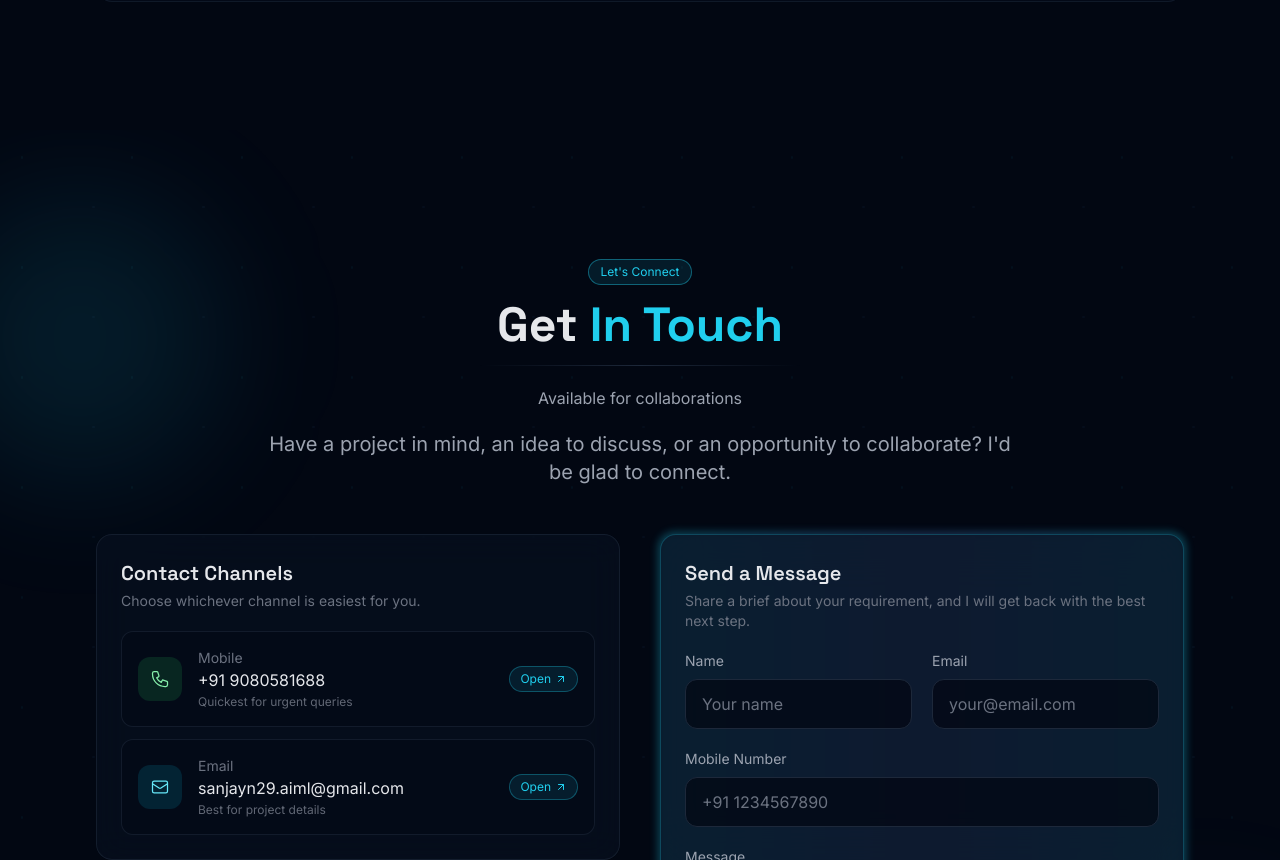
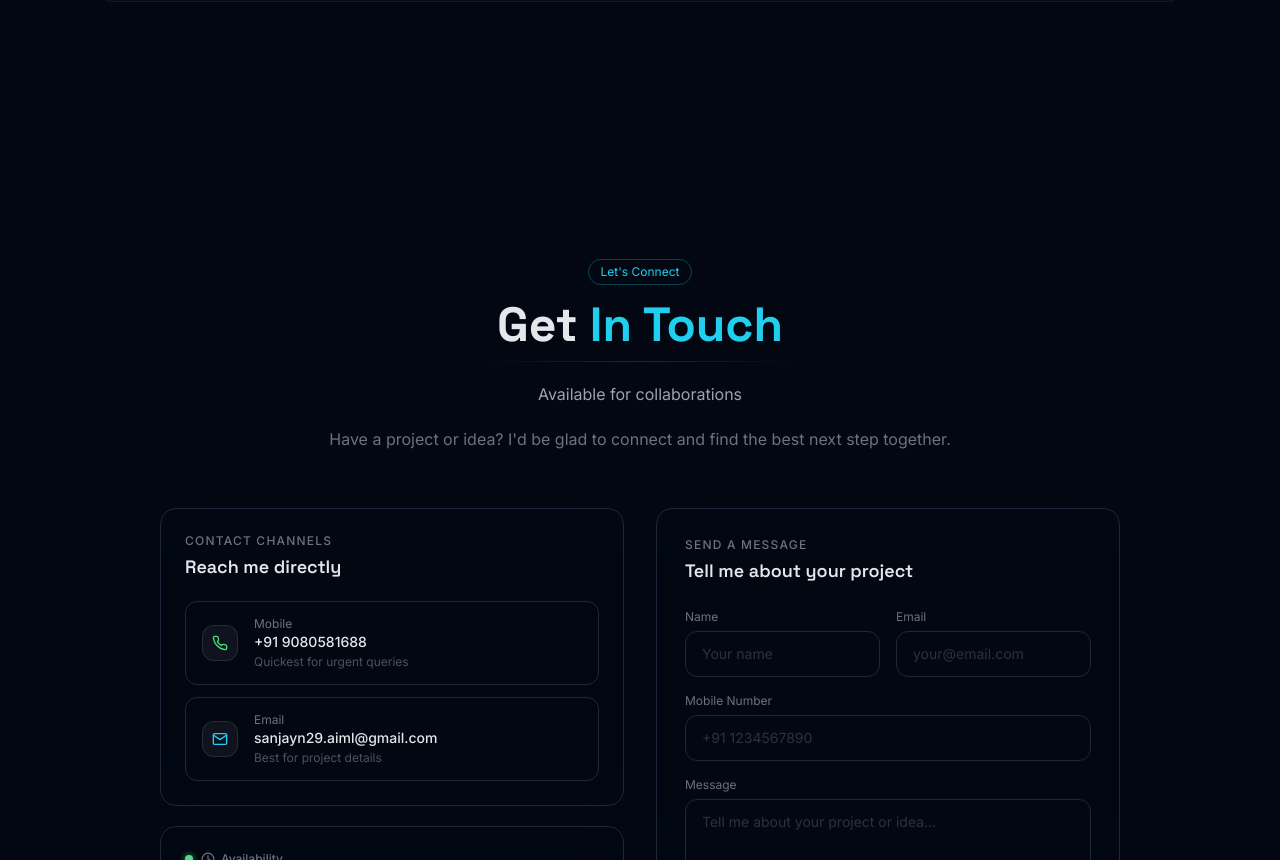
Before and after one commit to sanjayn29/Sanjay-N-Portfolio, a React (Vite) app: page / in a window 1280 px wide. Shown: the part 11140-12000 px from the top of the page. Built offline with nearby package versions, Linux system fonts and the light colour scheme.

Commit message:
updating the contact

```diff
--- a/src/components/sanjayn/contact.jsx
+++ b/src/components/sanjayn/contact.jsx
@@ -1,6 +1,6 @@
 import { useEffect, useRef, useState } from 'react';
 import { Helmet } from 'react-helmet-async';
-import { FiArrowUpRight, FiClock, FiSend } from 'react-icons/fi';
+import { FiArrowUpRight, FiClock, FiMail, FiPhone, FiSend } from 'react-icons/fi';
 import emailjs from '@emailjs/browser';
 
 const statusMessages = [
@@ -16,7 +16,7 @@ const Contact = () => {
   const [formData, setFormData] = useState({
     name: '',
     email: '',
-    subject: '', // This will be used for mobile number
+    subject: '',
     message: '',
   });
   const [isSubmitting, setIsSubmitting] = useState(false);
@@ -25,17 +25,11 @@ const Contact = () => {
   useEffect(() => {
     const observer = new IntersectionObserver(
       ([entry]) => {
-        if (entry.isIntersecting) {
-          setIsVisible(true);
-        }
+        if (entry.isIntersecting) setIsVisible(true);
       },
-      { threshold: 0.2 }
+      { threshold: 0.15 }
     );
-
-    if (sectionRef.current) {
-      observer.observe(sectionRef.current);
-    }
-
+    if (sectionRef.current) observer.observe(sectionRef.current);
     return () => observer.disconnect();
   }, []);
 
@@ -43,7 +37,6 @@ const Contact = () => {
     const timer = window.setInterval(() => {
       setStatusIndex((prev) => (prev + 1) % statusMessages.length);
     }, 2600);
-
     return () => window.clearInterval(timer);
   }, []);
 
@@ -54,12 +47,10 @@ const Contact = () => {
 
   const openContactAction = (action) => {
     if (!action) return;
-
     if (action.startsWith('http')) {
       window.open(action, '_blank', 'noopener,noreferrer');
       return;
     }
-
     window.location.href = action;
   };
 
@@ -68,42 +59,34 @@ const Contact = () => {
     setIsSubmitting(true);
     setSubmitStatus(null);
 
-    // Updated Public Key
     const publicKey = 'sa9hJIDwFVtiMk2kq';
-
-    // Updated Template IDs
-    const adminTemplateId = 'template_fcp2ud1'; // Admin notification template
-    const userTemplateId = 'template_p5e7nxa'; // User confirmation template
-
-    // Updated Service ID
+    const adminTemplateId = 'template_fcp2ud1';
+    const userTemplateId = 'template_p5e7nxa';
     const serviceId = 'service_07qwlir';
 
     try {
-      // Send notification to admin (sanjayn29.aiml@gmail.com)
       await emailjs.send(
         serviceId,
         adminTemplateId,
         {
           name: formData.name,
           email: formData.email,
-          mobile: formData.subject, // Using 'subject' field as mobile
+          mobile: formData.subject,
           message: formData.message,
-          from_email: 'sanjayn29.aiml@gmail.com', // Admin email as sender
-          time: new Date().toLocaleString('en-US', { timeZone: 'Asia/Kolkata' }), // Dynamic timestamp for admin template
+          from_email: 'sanjayn29.aiml@gmail.com',
+          time: new Date().toLocaleString('en-US', { timeZone: 'Asia/Kolkata' }),
         },
         publicKey
       );
-
-      // Send confirmation to user
       await emailjs.send(
-        serviceId, // Same service ID
+        serviceId,
         userTemplateId,
         {
           name: formData.name,
           email: formData.email,
           mobile: formData.subject,
           message: formData.message,
-          from_email: 'sanjayn29.aiml@gmail.com', // Admin email as sender
+          from_email: 'sanjayn29.aiml@gmail.com',
         },
         publicKey
       );
@@ -112,9 +95,7 @@ const Contact = () => {
       setFormData({ name: '', email: '', subject: '', message: '' });
       setTimeout(() => setSubmitStatus(null), 5000);
     } catch (error) {
-      console.error('Full EmailJS Error:', error);
-      console.error('Status:', error.status);
-      console.error('Text:', error.text);
+      console.error('EmailJS Error:', error);
       setSubmitStatus('error');
     } finally {
       setIsSubmitting(false);
@@ -122,32 +103,29 @@ const Contact = () => {
   };
 
   const contactInfo = [
-
     {
       label: 'Mobile',
       value: '+91 9080581688',
       hint: 'Quickest for urgent queries',
       action: 'tel:+919080581688',
-      iconBg: 'bg-green-500/15 text-green-300',
-      icon: (
-        <svg className="h-5 w-5" fill="none" stroke="currentColor" viewBox="0 0 24 24">
-          <path strokeLinecap="round" strokeLinejoin="round" strokeWidth={1.5} d="M3 5a2 2 0 012-2h3.28a1 1 0 01.948.684l1.498 4.493a1 1 0 01-.502 1.21l-2.257 1.13a11.042 11.042 0 005.516 5.516l1.13-2.257a1 1 0 011.21-.502l4.493 1.498a1 1 0 01.684.949V19a2 2 0 01-2 2h-1C9.716 21 3 14.284 3 6V5z" />
-        </svg>
-      ),
+      icon: <FiPhone className="h-4 w-4" />,
+      color: 'text-green-400',
+      border: 'hover:border-green-400/40',
     },
     {
       label: 'Email',
       value: 'sanjayn29.aiml@gmail.com',
       hint: 'Best for project details',
       action: 'mailto:sanjayn29.aiml@gmail.com',
-      iconBg: 'bg-cyan-500/15 text-cyan-300',
-      icon: (
-        <svg className="h-5 w-5" fill="none" stroke="currentColor" viewBox="0 0 24 24">
-          <path strokeLinecap="round" strokeLinejoin="round" strokeWidth={1.5} d="M3 8l7.89 5.26a2 2 0 002.22 0L21 8M5 19h14a2 2 0 002-2V7a2 2 0 00-2-2H5a2 2 0 00-2 2v10a2 2 0 002 2z" />
-        </svg>
-      ),
+      icon: <FiMail className="h-4 w-4" />,
+      color: 'text-glow-cyan',
+      border: 'hover:border-glow-cyan/40',
     },
   ];
+
+  /* shared glass card classes */
+  const glass =
+    'rounded-2xl border border-white/8 bg-white/4 backdrop-blur-xl';
 
   return (
     <>
@@ -158,112 +136,128 @@ const Contact = () => {
           content="Get in touch with Sanjay N for collaboration, freelance projects, or inquiries. Connect via email, LinkedIn, or the contact form."
         />
         <meta property="og:title" content="Contact Sanjay N | Get In Touch" />
-        <meta property="og:description" content="Get in touch with Sanjay N for collaboration, freelance projects, or inquiries. Connect via email, LinkedIn, or the contact form." />
+        <meta property="og:description" content="Get in touch with Sanjay N for collaboration, freelance projects, or inquiries." />
         <meta property="og:url" content="https://sanjayn.me/#contact" />
         <meta property="og:type" content="website" />
       </Helmet>
 
       <section id="contact" ref={sectionRef} className="relative overflow-hidden py-24 md:py-32">
+        {/* subtle ambient blobs */}
         <div className="pointer-events-none absolute inset-0 -z-10">
-          <div className="absolute -left-16 top-16 h-72 w-72 rounded-full bg-glow-cyan/10 blur-3xl" />
-          <div className="absolute -right-16 bottom-10 h-72 w-72 rounded-full bg-glow-blue/10 blur-3xl" />
-          <div className="absolute inset-0 opacity-30 [background-image:radial-gradient(circle_at_20%_25%,rgba(34,211,238,0.16)_1px,transparent_1.5px),radial-gradient(circle_at_85%_70%,rgba(96,165,250,0.14)_1px,transparent_1.5px)] [background-size:110px_110px]" />
+          <div className="absolute -left-24 top-10 h-80 w-80 rounded-full bg-glow-cyan/8 blur-3xl" />
+          <div className="absolute -right-20 bottom-10 h-72 w-72 rounded-full bg-glow-blue/8 blur-3xl" />
         </div>
 
-        <div className="relative z-10 mx-auto max-w-6xl px-4 sm:px-6 lg:px-8">
-          <div className={`mb-12 text-center transition-all duration-700 ${isVisible ? 'translate-y-0 opacity-100' : 'translate-y-8 opacity-0'}`}>
-            <span className="mb-4 inline-flex items-center gap-2 rounded-full border border-glow-cyan/40 bg-glow-cyan/10 px-3 py-1 text-xs text-glow-cyan">
+        <div className="relative z-10 mx-auto max-w-5xl px-4 sm:px-6 lg:px-8">
+
+          {/* ── Header ── */}
+          <div
+            className={`mb-14 text-center transition-all duration-700 ${
+              isVisible ? 'translate-y-0 opacity-100' : 'translate-y-8 opacity-0'
+            }`}
+          >
+            <span className="mb-4 inline-flex items-center gap-2 rounded-full border border-glow-cyan/30 bg-glow-cyan/8 px-3 py-1 text-xs text-glow-cyan">
               Let's Connect
             </span>
-            <h2 className="mb-4 font-display text-3xl font-bold text-silver-primary md:text-4xl lg:text-5xl">
+            <h2 className="mb-3 font-display text-3xl font-bold text-silver-primary md:text-4xl lg:text-5xl">
               Get <span className="text-glow-cyan">In Touch</span>
             </h2>
             <div className="section-divider mx-auto max-w-xs" />
+
+            {/* rotating subtitle */}
             <div className="relative mx-auto mt-5 h-7 max-w-xl overflow-hidden">
-              {statusMessages.map((message, index) => (
+              {statusMessages.map((msg, i) => (
                 <p
-                  key={message}
+                  key={msg}
                   className={`absolute inset-0 text-sm text-silver-secondary transition-all duration-500 md:text-base ${
-                    statusIndex === index ? 'translate-y-0 opacity-100' : 'translate-y-4 opacity-0'
+                    statusIndex === i ? 'translate-y-0 opacity-100' : 'translate-y-4 opacity-0'
                   }`}
                 >
-                  {message}
+                  {msg}
                 </p>
               ))}
             </div>
-            <p className="mx-auto mt-4 max-w-3xl text-lg leading-relaxed text-silver-secondary md:text-xl">
-              Have a project in mind, an idea to discuss, or an opportunity to collaborate? I'd be glad to connect.
+            <p className="mx-auto mt-4 max-w-2xl text-base leading-relaxed text-silver-muted">
+              Have a project or idea? I'd be glad to connect and find the best next step together.
             </p>
           </div>
 
-          <div className="grid grid-cols-1 gap-8 lg:grid-cols-2 lg:gap-10">
-            <div className={`transition-all delay-100 duration-700 ${isVisible ? 'translate-y-0 opacity-100' : 'translate-y-8 opacity-0'}`}>
-              <div className="rounded-2xl border border-border/60 bg-space-card/55 p-5 backdrop-blur-lg md:p-6">
-                <h3 className="font-display text-xl font-semibold text-silver-primary">Contact Channels</h3>
-                <p className="mt-1 text-sm text-silver-muted">Choose whichever channel is easiest for you.</p>
+          {/* ── Two columns ── */}
+          <div className="grid grid-cols-1 gap-6 lg:grid-cols-2 lg:gap-8">
+
+            {/* ── Left: contact channels + availability ── */}
+            <div
+              className={`flex flex-col gap-5 transition-all delay-100 duration-700 ${
+                isVisible ? 'translate-y-0 opacity-100' : 'translate-y-8 opacity-0'
+              }`}
+            >
+              {/* Contact Channels card */}
+              <div className={`${glass} p-6`}>
+                <p className="text-xs font-medium uppercase tracking-widest text-silver-muted">Contact Channels</p>
+                <h3 className="mt-1 font-display text-lg font-semibold text-silver-primary">Reach me directly</h3>
 
                 <div className="mt-5 space-y-3">
-                  {contactInfo.map((info, index) => (
+                  {contactInfo.map((info) => (
                     <button
                       key={info.label}
                       type="button"
                       onClick={() => openContactAction(info.action)}
-                      disabled={!info.action}
-                      className={`group flex w-full items-center gap-4 rounded-xl border p-4 text-left transition-all duration-300 ${
-                        info.action
-                          ? 'border-border/60 bg-space-deep/35 hover:-translate-y-0.5 hover:border-glow-cyan/45 hover:bg-space-deep/55'
-                          : 'cursor-default border-border/50 bg-space-deep/20'
-                      }`}
-                      style={{ transitionDelay: `${index * 40}ms` }}
+                      className={`group flex w-full items-center gap-4 rounded-xl border border-white/8 bg-white/3 px-4 py-3.5 text-left transition-all duration-300 ${info.border} hover:bg-white/6`}
                     >
-                      <div className={`flex h-11 w-11 shrink-0 items-center justify-center rounded-lg ${info.iconBg}`}>{info.icon}</div>
+                      <span className={`flex h-9 w-9 shrink-0 items-center justify-center rounded-lg border border-white/10 bg-white/5 ${info.color}`}>
+                        {info.icon}
+                      </span>
                       <div className="min-w-0 flex-1">
-                        <p className="text-sm text-silver-muted">{info.label}</p>
-                        <p className="truncate text-silver-primary">{info.value}</p>
-                        <p className="mt-0.5 text-xs text-silver-muted/90">{info.hint}</p>
+                        <p className="text-xs text-silver-muted">{info.label}</p>
+                        <p className="truncate text-sm font-medium text-silver-primary">{info.value}</p>
+                        <p className="mt-0.5 text-xs text-silver-muted/70">{info.hint}</p>
                       </div>
-                      {info.action && (
-                        <span className="inline-flex items-center gap-1 rounded-full border border-glow-cyan/30 bg-glow-cyan/10 px-2.5 py-1 text-xs text-glow-cyan">
-                          Open
-                          <FiArrowUpRight className="h-3 w-3" />
-                        </span>
-                      )}
+                      <FiArrowUpRight className={`h-4 w-4 shrink-0 opacity-0 transition-all duration-300 group-hover:opacity-100 ${info.color}`} />
                     </button>
                   ))}
                 </div>
               </div>
 
-              <div className="mt-4 rounded-2xl border border-glow-cyan/25 bg-gradient-to-r from-glow-cyan/10 via-space-card/50 to-glow-blue/10 p-5 backdrop-blur-lg md:p-6">
-                <div className="inline-flex items-center gap-2 rounded-full border border-glow-cyan/30 bg-space-card/70 px-3 py-1 text-xs text-glow-cyan">
+              {/* Availability card */}
+              <div className={`${glass} p-6`}>
+                <div className="flex items-center gap-2">
+                  <span className="flex h-2 w-2 rounded-full bg-green-400 shadow-[0_0_6px_rgba(74,222,128,0.7)]" />
+                  <span className="flex items-center gap-1.5 text-xs font-medium text-silver-muted">
                     <FiClock className="h-3.5 w-3.5" />
                     Availability
+                  </span>
                 </div>
-                <p className="mt-3 text-silver-primary">
-                  Currently taking freelance builds and internship opportunities in AI and full stack development.
+                <p className="mt-3 text-sm leading-relaxed text-silver-secondary">
+                  Currently taking freelance builds and internship opportunities in AI and full-stack development.
                 </p>
                 <div className="mt-4 flex flex-wrap gap-2">
-                  <span className="rounded-full border border-glow-cyan/30 bg-glow-cyan/10 px-3 py-1 text-xs text-silver-secondary">Web Apps</span>
-                  <span className="rounded-full border border-glow-blue/30 bg-glow-blue/10 px-3 py-1 text-xs text-silver-secondary">AI Integrations</span>
-                  <span className="rounded-full border border-border/60 bg-space-card/80 px-3 py-1 text-xs text-silver-secondary">Rapid MVPs</span>
+                  {['Web Apps', 'AI Integrations', 'Rapid MVPs'].map((tag) => (
+                    <span
+                      key={tag}
+                      className="rounded-full border border-white/10 bg-white/5 px-3 py-1 text-xs text-silver-secondary"
+                    >
+                      {tag}
+                    </span>
+                  ))}
                 </div>
               </div>
             </div>
 
-            <div className={`transition-all delay-200 duration-700 ${isVisible ? 'translate-y-0 opacity-100' : 'translate-y-8 opacity-0'}`}>
-              <div className="group relative">
-                <div className="absolute -inset-0.5 rounded-2xl bg-gradient-to-r from-glow-cyan/45 via-glow-blue/40 to-glow-cyan/45 opacity-70 blur-sm transition-opacity duration-500 group-hover:opacity-100" />
-                <div className="relative rounded-2xl border border-glow-cyan/25 bg-space-card/75 p-5 backdrop-blur-xl md:p-6">
-                  <h3 className="font-display text-xl font-semibold text-silver-primary">Send a Message</h3>
-                  <p className="mt-1 text-sm text-silver-muted">
-                    Share a brief about your requirement, and I will get back with the best next step.
-                  </p>
+            {/* ── Right: contact form ── */}
+            <div
+              className={`transition-all delay-200 duration-700 ${
+                isVisible ? 'translate-y-0 opacity-100' : 'translate-y-8 opacity-0'
+              }`}
+            >
+              <div className={`${glass} p-6 md:p-7`}>
+                <p className="text-xs font-medium uppercase tracking-widest text-silver-muted">Send a Message</p>
+                <h3 className="mt-1 font-display text-lg font-semibold text-silver-primary">Tell me about your project</h3>
 
-                  <form onSubmit={handleSubmit} className="mt-5 space-y-5">
-                    <div className="grid grid-cols-1 gap-5 sm:grid-cols-2">
+                <form onSubmit={handleSubmit} className="mt-6 space-y-4">
+                  {/* Name + Email row */}
+                  <div className="grid grid-cols-1 gap-4 sm:grid-cols-2">
                     <div>
-                        <label htmlFor="name" className="mb-2 block text-sm text-silver-secondary">
-                          Name
-                        </label>
+                      <label htmlFor="name" className="mb-1.5 block text-xs text-silver-muted">Name</label>
                       <input
                         type="text"
                         id="name"
@@ -271,15 +265,12 @@ const Contact = () => {
                         value={formData.name}
                         onChange={handleChange}
                         required
-                          className="w-full rounded-lg border border-border bg-space-deep/70 px-4 py-3 text-silver-primary placeholder-silver-muted transition-all duration-300 hover:border-glow-cyan/35 focus:border-glow-cyan focus:outline-none focus:ring-2 focus:ring-glow-cyan/45"
                         placeholder="Your name"
+                        className="w-full rounded-xl border border-white/12 bg-space-deep px-4 py-3 text-sm text-silver-primary placeholder-silver-muted/40 transition-all duration-200 focus:border-glow-cyan/50 focus:outline-none focus:ring-1 focus:ring-glow-cyan/25"
                       />
                     </div>
-
                     <div>
-                        <label htmlFor="email" className="mb-2 block text-sm text-silver-secondary">
-                          Email
-                        </label>
+                      <label htmlFor="email" className="mb-1.5 block text-xs text-silver-muted">Email</label>
                       <input
                         type="email"
                         id="email"
@@ -287,16 +278,15 @@ const Contact = () => {
                         value={formData.email}
                         onChange={handleChange}
                         required
-                          className="w-full rounded-lg border border-border bg-space-deep/70 px-4 py-3 text-silver-primary placeholder-silver-muted transition-all duration-300 hover:border-glow-cyan/35 focus:border-glow-cyan focus:outline-none focus:ring-2 focus:ring-glow-cyan/45"
                         placeholder="your@email.com"
+                        className="w-full rounded-xl border border-white/12 bg-space-deep px-4 py-3 text-sm text-silver-primary placeholder-silver-muted/40 transition-all duration-200 focus:border-glow-cyan/50 focus:outline-none focus:ring-1 focus:ring-glow-cyan/25"
                       />
                     </div>
                   </div>
 
+                  {/* Mobile */}
                   <div>
-                      <label htmlFor="subject" className="mb-2 block text-sm text-silver-secondary">
-                        Mobile Number
-                      </label>
+                    <label htmlFor="subject" className="mb-1.5 block text-xs text-silver-muted">Mobile Number</label>
                     <input
                       type="tel"
                       id="subject"
@@ -304,15 +294,14 @@ const Contact = () => {
                       value={formData.subject}
                       onChange={handleChange}
                       required
-                        className="w-full rounded-lg border border-border bg-space-deep/70 px-4 py-3 text-silver-primary placeholder-silver-muted transition-all duration-300 hover:border-glow-cyan/35 focus:border-glow-cyan focus:outline-none focus:ring-2 focus:ring-glow-cyan/45"
                       placeholder="+91 1234567890"
+                      className="w-full rounded-xl border border-white/12 bg-space-deep px-4 py-3 text-sm text-silver-primary placeholder-silver-muted/40 transition-all duration-200 focus:border-glow-cyan/50 focus:outline-none focus:ring-1 focus:ring-glow-cyan/25"
                     />
                   </div>
 
+                  {/* Message */}
                   <div>
-                      <label htmlFor="message" className="mb-2 block text-sm text-silver-secondary">
-                        Message
-                      </label>
+                    <label htmlFor="message" className="mb-1.5 block text-xs text-silver-muted">Message</label>
                     <textarea
                       id="message"
                       name="message"
@@ -320,24 +309,25 @@ const Contact = () => {
                       onChange={handleChange}
                       required
                       rows={5}
-                        className="w-full resize-none rounded-lg border border-border bg-space-deep/70 px-4 py-3 text-silver-primary placeholder-silver-muted transition-all duration-300 hover:border-glow-cyan/35 focus:border-glow-cyan focus:outline-none focus:ring-2 focus:ring-glow-cyan/45"
                       placeholder="Tell me about your project or idea..."
+                      className="w-full resize-none rounded-xl border border-white/12 bg-space-deep px-4 py-3 text-sm text-silver-primary placeholder-silver-muted/40 transition-all duration-200 focus:border-glow-cyan/50 focus:outline-none focus:ring-1 focus:ring-glow-cyan/25"
                     />
                   </div>
 
+                  {/* Submit */}
                   <button
                     type="submit"
                     disabled={isSubmitting}
-                      className="group inline-flex w-full items-center justify-center gap-2 rounded-xl border border-glow-cyan/40 bg-gradient-to-r from-glow-cyan to-glow-blue px-8 py-4 font-semibold text-black shadow-[0_8px_20px_rgba(34,211,238,0.22)] transition-all duration-400 hover:-translate-y-0.5 hover:shadow-[0_10px_24px_rgba(34,211,238,0.3)] disabled:cursor-not-allowed disabled:opacity-60"
+                    className="group flex w-full items-center justify-center gap-2 rounded-xl border border-glow-cyan/35 bg-glow-cyan/10 px-6 py-3.5 text-sm font-semibold text-glow-cyan transition-all duration-300 hover:border-glow-cyan/60 hover:bg-glow-cyan/18 disabled:cursor-not-allowed disabled:opacity-50"
                   >
                     {isSubmitting ? (
-                        <span className="flex items-center justify-center gap-2">
-                          <svg className="h-5 w-5 animate-spin" fill="none" viewBox="0 0 24 24">
+                      <>
+                        <svg className="h-4 w-4 animate-spin" fill="none" viewBox="0 0 24 24">
                           <circle className="opacity-25" cx="12" cy="12" r="10" stroke="currentColor" strokeWidth="4" />
                           <path className="opacity-75" fill="currentColor" d="M4 12a8 8 0 018-8V0C5.373 0 0 5.373 0 12h4zm2 5.291A7.962 7.962 0 014 12H0c0 3.042 1.135 5.824 3 7.938l3-2.647z" />
                         </svg>
-                          Sending...
-                        </span>
+                        Sending…
+                      </>
                     ) : (
                       <>
                         Send Message
@@ -347,17 +337,16 @@ const Contact = () => {
                   </button>
 
                   {submitStatus === 'success' && (
-                      <div className="rounded-lg border border-green-500/30 bg-green-500/10 p-4 text-center text-green-400">
-                        Message sent successfully! I will get back to you soon.
+                    <div className="rounded-xl border border-green-500/25 bg-green-500/8 px-4 py-3 text-center text-sm text-green-400">
+                      ✓ Message sent! I'll get back to you soon.
                     </div>
                   )}
                   {submitStatus === 'error' && (
-                      <div className="rounded-lg border border-red-500/30 bg-red-500/10 p-4 text-center text-red-400">
-                        Failed to send message. Please try again in a moment.
+                    <div className="rounded-xl border border-red-500/25 bg-red-500/8 px-4 py-3 text-center text-sm text-red-400">
+                      Failed to send. Please try again in a moment.
                     </div>
                   )}
                 </form>
-                </div>
               </div>
             </div>
           </div>
```
Lines whose indentation alone changed are shown as unchanged.
